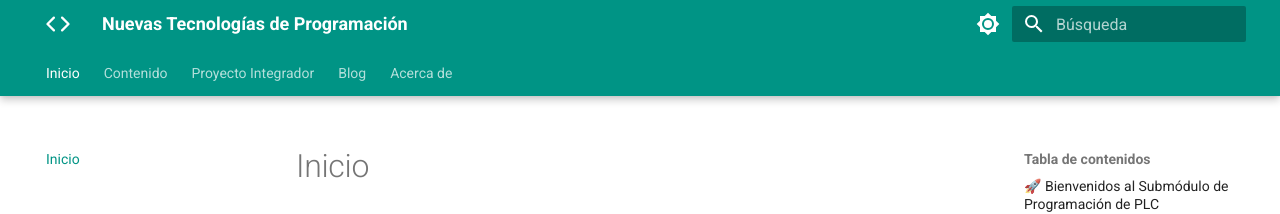
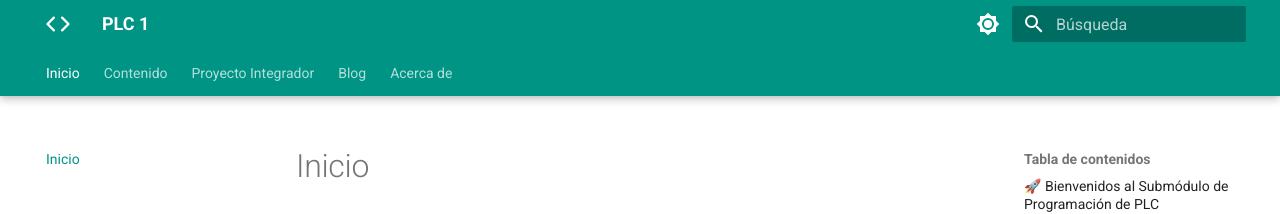
Before and after one commit to jfinfosena/25plc1, an MkDocs documentation site: the page built from docs/index.md, in a window 1280 px wide. Shown: the top 214 px of the page. Built offline with MkDocs 1.6.1 and Material for MkDocs 9.7.7, drawn with Linux system fonts in a browser that asks for light colours.

Commit message:
24-02-2025

```diff
--- a/mkdocs.yml
+++ b/mkdocs.yml
@@ -1,4 +1,4 @@
-site_name: Nuevas Tecnologías de Programación
+site_name: PLC 1
 site_url: https://jfinfocesde.github.io/25ntp/
 site_author: jhonfvg
 
```
